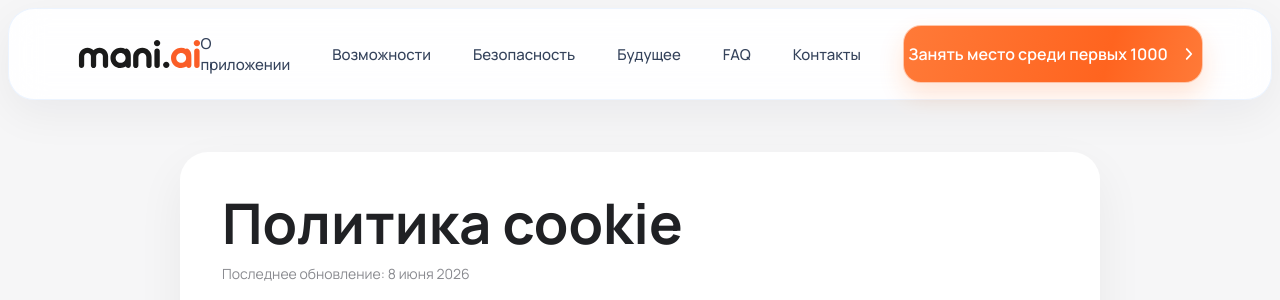
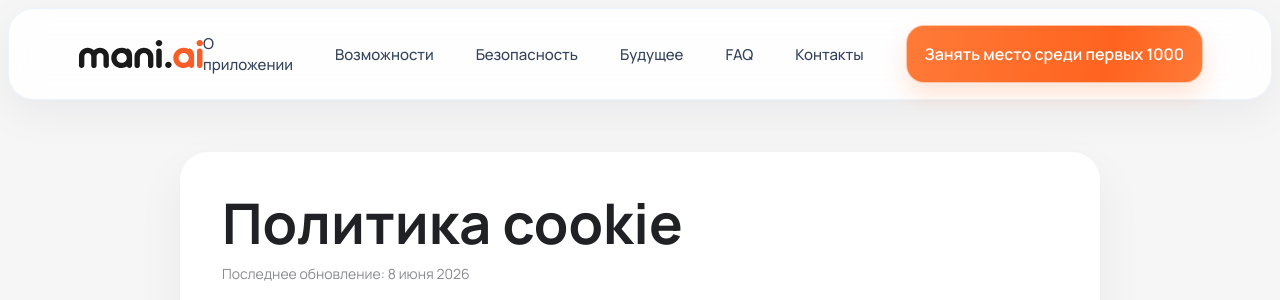
Before and after one commit to ilyxag69/maniLending, a PHP site: page /cookie.html in a window 1280 px wide. Shown: the top 300 px of the page. Run offline with PHP 8.4, Linux system fonts and the light colour scheme.

Commit message:
Center waitlist CTAs and remove arrows

```diff
--- a/bank-connection.html
+++ b/bank-connection.html
@@ -43,7 +43,7 @@
       <a href="/faq">FAQ</a>
       <a href="/#contacts">Контакты</a>
     </nav>
-    <a class="nm-button nm-button-primary nm-header-cta" href="/#early-access" data-product-cta>Занять место среди первых 1000 <img src="/assets/newmani/hero-v1/icons/chevron_right.svg" alt="" /></a>
+    <a class="nm-button nm-button-primary nm-header-cta" href="/#early-access" data-product-cta>Занять место среди первых 1000</a>
     <button class="menu nm-menu" type="button" aria-label="Открыть меню" aria-expanded="false">
       <span></span><span></span><span></span>
     </button>
--- a/bezopasnost.html
+++ b/bezopasnost.html
@@ -34,7 +34,7 @@
     <header class="header nm-header">
       <a class="logo nm-logo" href="/" aria-label="Mani.ai — на главную"><img src="assets/logo.svg" alt="Mani.ai" /></a>
       <nav class="nav nm-nav" aria-label="Основная навигация"><a href="/#about">О приложении</a><a href="/#features">Возможности</a><a href="/bezopasnost" aria-current="page">Безопасность</a><a href="/#future">Будущее</a><a href="/faq">FAQ</a><a href="/#contacts">Контакты</a></nav>
-      <a class="nm-button nm-button-primary nm-header-cta" href="/#early-access" data-product-cta>Занять место среди первых 1000 <img src="assets/newmani/hero-v1/icons/chevron_right.svg" alt="" /></a>
+      <a class="nm-button nm-button-primary nm-header-cta" href="/#early-access" data-product-cta>Занять место среди первых 1000</a>
       <button class="menu nm-menu" type="button" aria-label="Открыть меню" aria-expanded="false"><span></span><span></span><span></span></button>
     </header>
     <div class="mobile-menu-panel nm-mobile-menu" aria-hidden="true"><nav aria-label="Мобильная навигация"><a href="/#about">О приложении</a><a href="/#features">Возможности</a><a href="/bezopasnost">Безопасность</a><a href="/#future">Будущее</a><a href="/faq">FAQ</a><a href="/#contacts">Контакты</a></nav><a class="nm-button nm-button-primary" href="/#early-access" data-product-cta>Занять место среди первых 1000</a></div>
--- a/cookie.html
+++ b/cookie.html
@@ -141,7 +141,7 @@
     <header class="header nm-header">
       <a class="logo nm-logo" href="/" aria-label="Mani.ai — на главную"><img src="/assets/logo.svg" alt="Mani.ai" /></a>
       <nav class="nav nm-nav" aria-label="Основная навигация"><a href="/#about">О приложении</a><a href="/#features">Возможности</a><a href="/bezopasnost">Безопасность</a><a href="/#future">Будущее</a><a href="/faq">FAQ</a><a href="/#contacts">Контакты</a></nav>
-      <a class="nm-button nm-button-primary nm-header-cta" href="/#early-access" data-product-cta>Занять место среди первых 1000 <img src="/assets/newmani/hero-v1/icons/chevron_right.svg" alt="" /></a>
+      <a class="nm-button nm-button-primary nm-header-cta" href="/#early-access" data-product-cta>Занять место среди первых 1000</a>
       <button class="menu nm-menu" type="button" aria-label="Открыть меню" aria-expanded="false"><span></span><span></span><span></span></button>
     </header>
     <div class="mobile-menu-panel nm-mobile-menu" aria-hidden="true"><nav aria-label="Мобильная навигация"><a href="/#about">О приложении</a><a href="/#features">Возможности</a><a href="/bezopasnost">Безопасность</a><a href="/#future">Будущее</a><a href="/faq">FAQ</a><a href="/#contacts">Контакты</a></nav><a class="nm-button nm-button-primary" href="/#early-access" data-product-cta>Занять место среди первых 1000</a></div>
--- a/faq.html
+++ b/faq.html
@@ -43,7 +43,7 @@
   <header class="header nm-header">
     <a class="logo nm-logo" href="/" aria-label="Mani.ai — на главную"><img src="assets/logo.svg" alt="Mani.ai" /></a>
     <nav class="nav nm-nav" aria-label="Основная навигация"><a href="/#about">О приложении</a><a href="/#features">Возможности</a><a href="/bezopasnost">Безопасность</a><a href="/#future">Будущее</a><a href="/faq" aria-current="page">FAQ</a><a href="/#contacts">Контакты</a></nav>
-    <a class="nm-button nm-button-primary nm-header-cta" href="/#early-access" data-product-cta>Занять место среди первых 1000 <img src="assets/newmani/hero-v1/icons/chevron_right.svg" alt="" /></a>
+    <a class="nm-button nm-button-primary nm-header-cta" href="/#early-access" data-product-cta>Занять место среди первых 1000</a>
     <button class="menu nm-menu" type="button" aria-label="Открыть меню" aria-expanded="false"><span></span><span></span><span></span></button>
   </header>
   <div class="mobile-menu-panel nm-mobile-menu" aria-hidden="true"><nav aria-label="Мобильная навигация"><a href="/#about">О приложении</a><a href="/#features">Возможности</a><a href="/bezopasnost">Безопасность</a><a href="/#future">Будущее</a><a href="/faq">FAQ</a><a href="/#contacts">Контакты</a></nav><a class="nm-button nm-button-primary" href="/#early-access" data-product-cta>Занять место среди первых 1000</a></div>
--- a/newmani.css
+++ b/newmani.css
@@ -2933,3 +2933,15 @@ body.cookie-consent-pending::before {
 @media (prefers-reduced-motion: reduce) {
   .cookie-actions button { transition: none; }
 }
+
+/* The primary waitlist CTA is intentionally text-only and optically centered. */
+.nm-header-cta,
+.nm-hero-primary,
+.nm-final-card .nm-button-large,
+.mtd-cta,
+.mobile-sticky-cta,
+[data-product-form-submit] {
+  justify-content: center;
+  gap: 0;
+  text-align: center;
+}
--- a/privacy.html
+++ b/privacy.html
@@ -141,7 +141,7 @@
     <header class="header nm-header">
       <a class="logo nm-logo" href="/" aria-label="Mani.ai — на главную"><img src="/assets/logo.svg" alt="Mani.ai" /></a>
       <nav class="nav nm-nav" aria-label="Основная навигация"><a href="/#about">О приложении</a><a href="/#features">Возможности</a><a href="/bezopasnost">Безопасность</a><a href="/#future">Будущее</a><a href="/faq">FAQ</a><a href="/#contacts">Контакты</a></nav>
-      <a class="nm-button nm-button-primary nm-header-cta" href="/#early-access" data-product-cta>Занять место среди первых 1000 <img src="/assets/newmani/hero-v1/icons/chevron_right.svg" alt="" /></a>
+      <a class="nm-button nm-button-primary nm-header-cta" href="/#early-access" data-product-cta>Занять место среди первых 1000</a>
       <button class="menu nm-menu" type="button" aria-label="Открыть меню" aria-expanded="false"><span></span><span></span><span></span></button>
     </header>
     <div class="mobile-menu-panel nm-mobile-menu" aria-hidden="true"><nav aria-label="Мобильная навигация"><a href="/#about">О приложении</a><a href="/#features">Возможности</a><a href="/bezopasnost">Безопасность</a><a href="/#future">Будущее</a><a href="/faq">FAQ</a><a href="/#contacts">Контакты</a></nav><a class="nm-button nm-button-primary" href="/#early-access" data-product-cta>Занять место среди первых 1000</a></div>
--- a/soglasie.html
+++ b/soglasie.html
@@ -39,7 +39,7 @@
     <header class="header nm-header">
       <a class="logo nm-logo" href="/" aria-label="Mani.ai — на главную"><img src="/assets/logo.svg" alt="Mani.ai" /></a>
       <nav class="nav nm-nav" aria-label="Основная навигация"><a href="/#about">О приложении</a><a href="/#features">Возможности</a><a href="/bezopasnost">Безопасность</a><a href="/#future">Будущее</a><a href="/faq">FAQ</a><a href="/#contacts">Контакты</a></nav>
-      <a class="nm-button nm-button-primary nm-header-cta" href="/#early-access" data-product-cta>Занять место среди первых 1000 <img src="/assets/newmani/hero-v1/icons/chevron_right.svg" alt="" /></a>
+      <a class="nm-button nm-button-primary nm-header-cta" href="/#early-access" data-product-cta>Занять место среди первых 1000</a>
       <button class="menu nm-menu" type="button" aria-label="Открыть меню" aria-expanded="false"><span></span><span></span><span></span></button>
     </header>
     <div class="mobile-menu-panel nm-mobile-menu" aria-hidden="true"><nav aria-label="Мобильная навигация"><a href="/#about">О приложении</a><a href="/#features">Возможности</a><a href="/bezopasnost">Безопасность</a><a href="/#future">Будущее</a><a href="/faq">FAQ</a><a href="/#contacts">Контакты</a></nav><a class="nm-button nm-button-primary" href="/#early-access" data-product-cta>Занять место среди первых 1000</a></div>
```
Also changed, not shown: index.html (+4 -4 lines).
